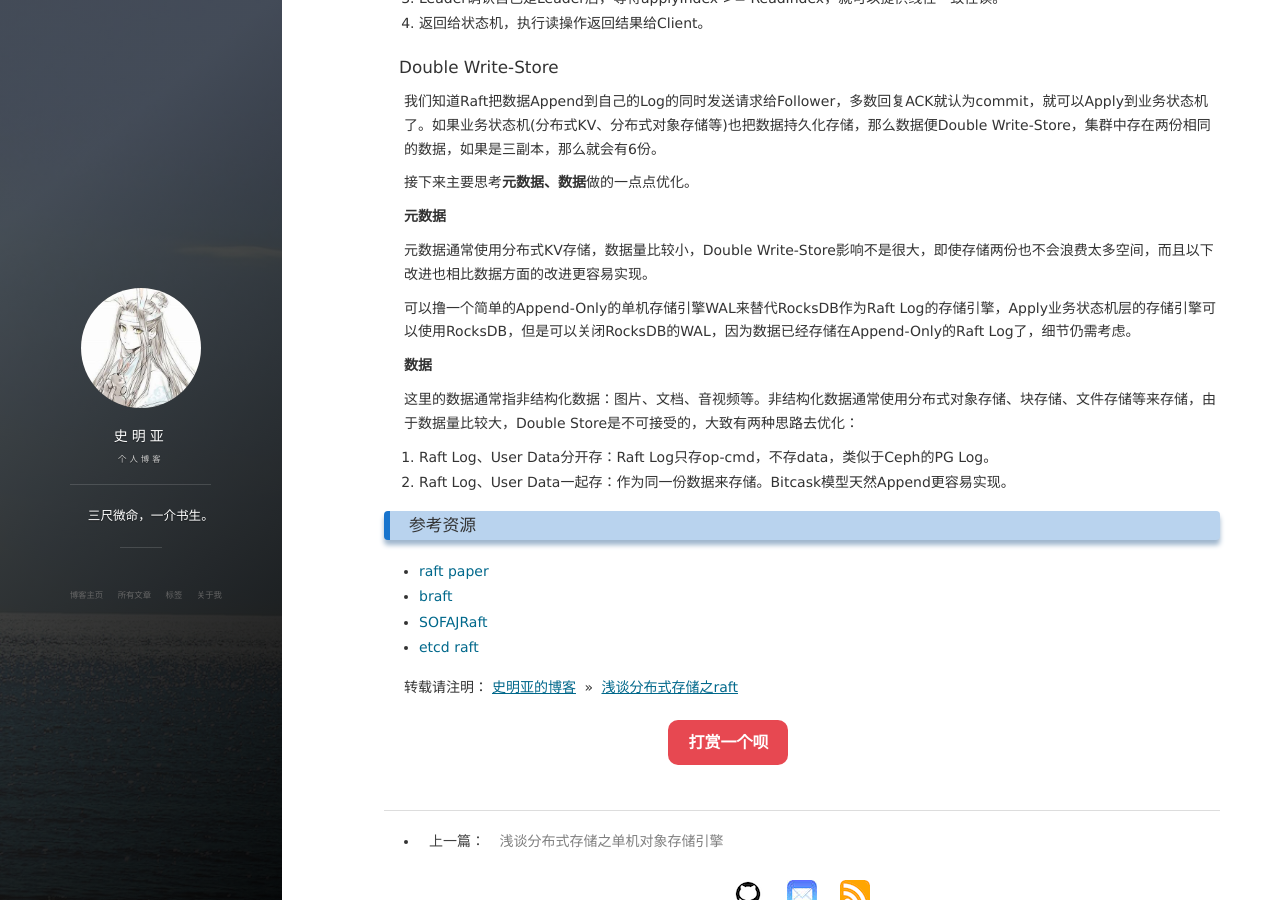
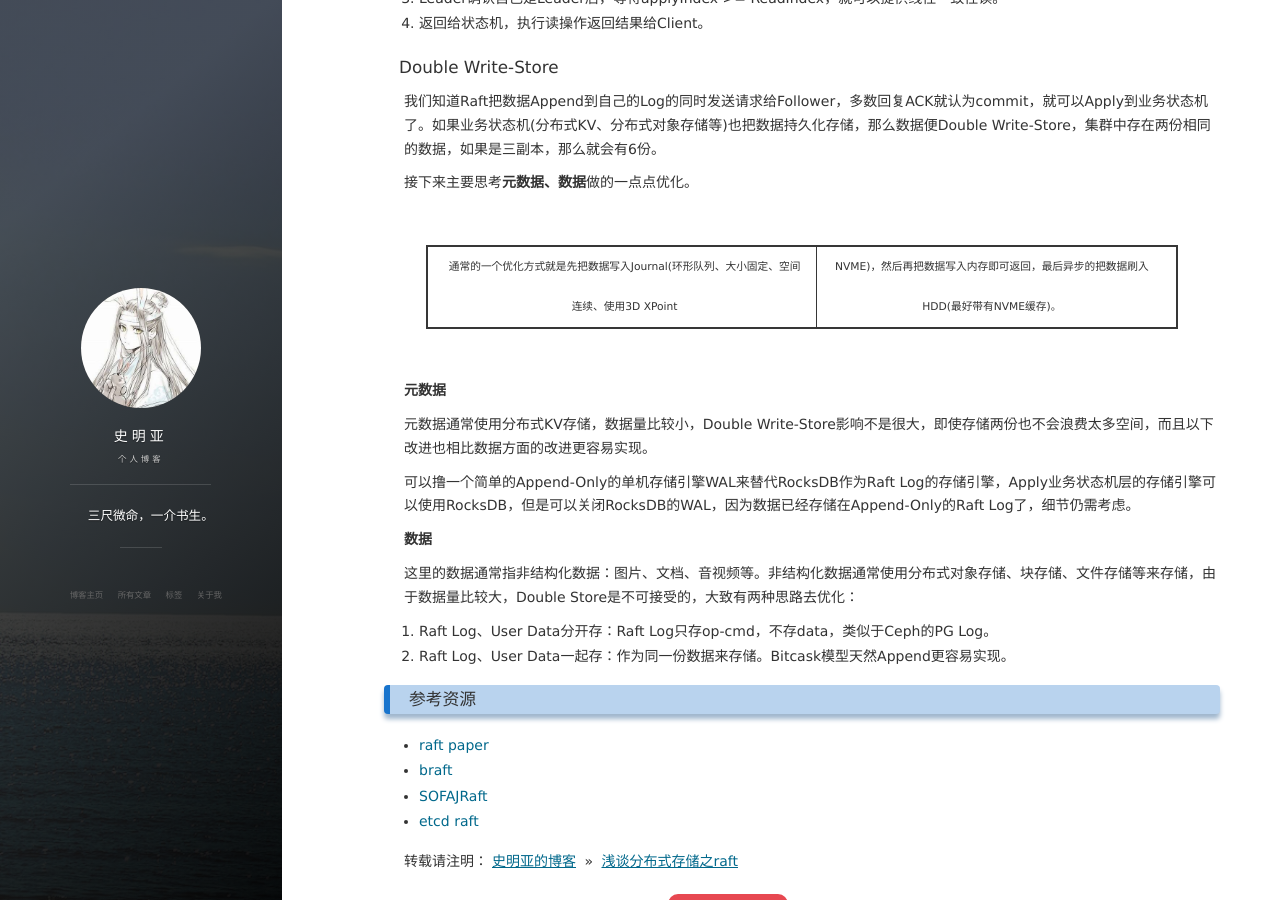
Before and after one commit to shimingyah/shimingyah.github.io, a Jekyll site: the page built from _posts/2020-03-15-浅谈分布式存储之raft.md, in a window 1280 px wide and 900 px high, scrolled down 9691 px. Built offline with Jekyll 4.4.1, drawn with Linux system fonts in a browser that asks for light colours; nearby versions of some CDN libraries; comment, search, counter and statistics services are not loaded.

Commit message:
update blog: 浅谈分布式存储之raft

```diff
--- a/_posts/2020-03-15-浅谈分布式存储之raft.md
+++ b/_posts/2020-03-15-浅谈分布式存储之raft.md
@@ -319,6 +319,8 @@ Lease Read相比ReadIndex更近了一步，不仅省去了Log的磁盘开销，
 
 接下来主要思考**元数据、数据**做的一点点优化。
 
+通常的一个优化方式就是先把数据写入Journal(环形队列、大小固定、空间连续、使用3D XPoint | NVME)，然后再把数据写入内存即可返回，最后异步的把数据刷入HDD(最好带有NVME缓存)。
+
 **元数据**
 
 元数据通常使用分布式KV存储，数据量比较小，Double Write-Store影响不是很大，即使存储两份也不会浪费太多空间，而且以下改进也相比数据方面的改进更容易实现。
```
